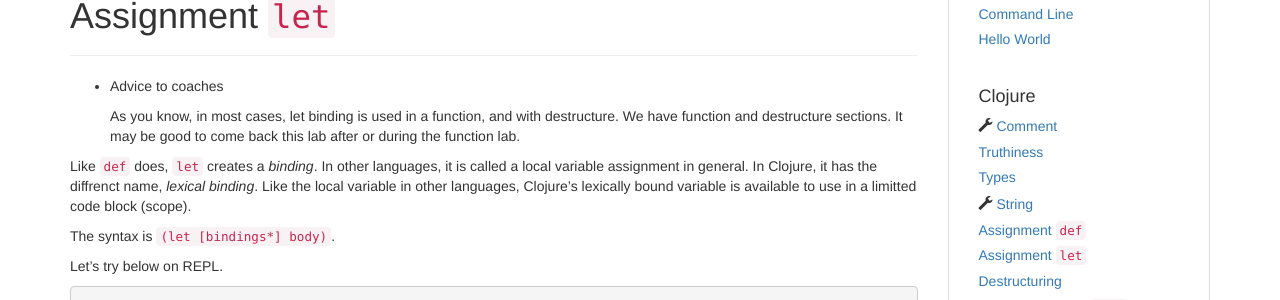
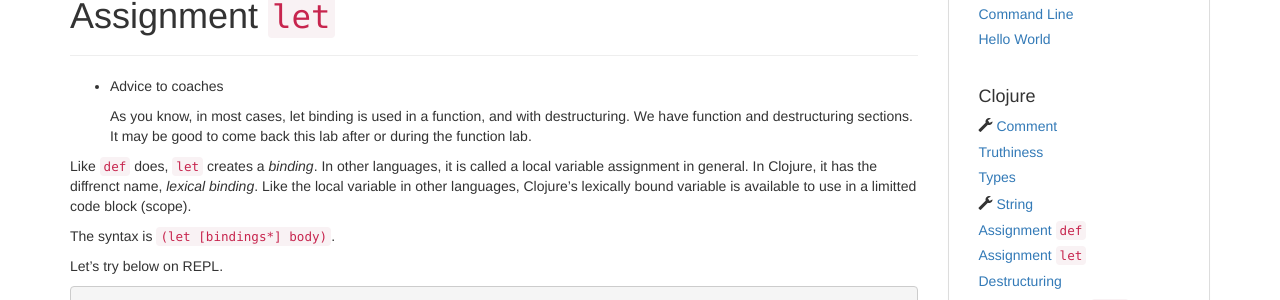
Before and after one commit to ClojureBridge/community-docs, a Jekyll site: the page built from docs/clojure/let.md, in a window 1280 px wide and 900 px high. Shown: the part 200-500 px from the top of the window. Built offline with Jekyll 4.4.1, drawn with Linux system fonts in a browser that asks for light colours; nearby versions of some CDN libraries.

Commit message:
Fixes a name, it is destructuring

```diff
--- a/_data/clojure.yml
+++ b/_data/clojure.yml
@@ -19,7 +19,7 @@
   permalink: /docs/clojure/let/
 
 - title: Destructuring
-  permalink: /docs/clojure/destructure/
+  permalink: /docs/clojure/destructuring/
 
 - title: Data Structure <code>list</code>
   permalink: /docs/clojure/list/
--- a/docs/clojure/let.md
+++ b/docs/clojure/let.md
@@ -8,8 +8,8 @@ author: yokolet
 
 - Advice to coaches
 
-    As you know, in most cases, let binding is used in a function, and with destructure.
-    We have function and destructure sections.
+    As you know, in most cases, let binding is used in a function, and with destructuring.
+    We have function and destructuring sections.
     It may be good to come back this lab after or during the function lab.
 
 Like [`def`]({{ site.baseurl}}/docs/clojure/def/) does, `let` creates a *binding*.
```
Also changed, not shown: docs/clojure/destructure.md (+2 -2 lines).
